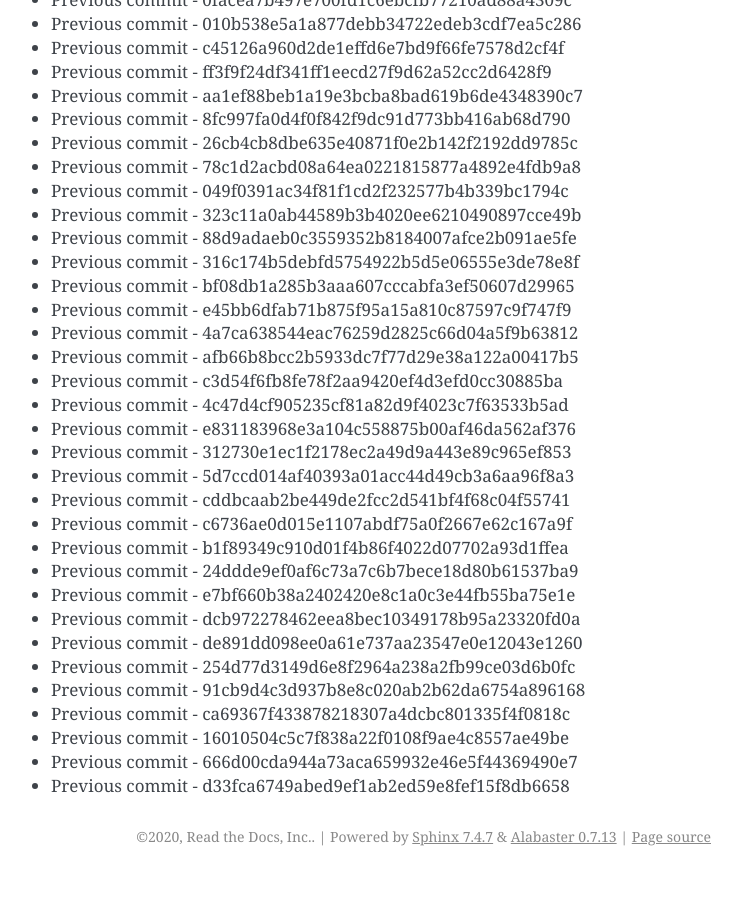
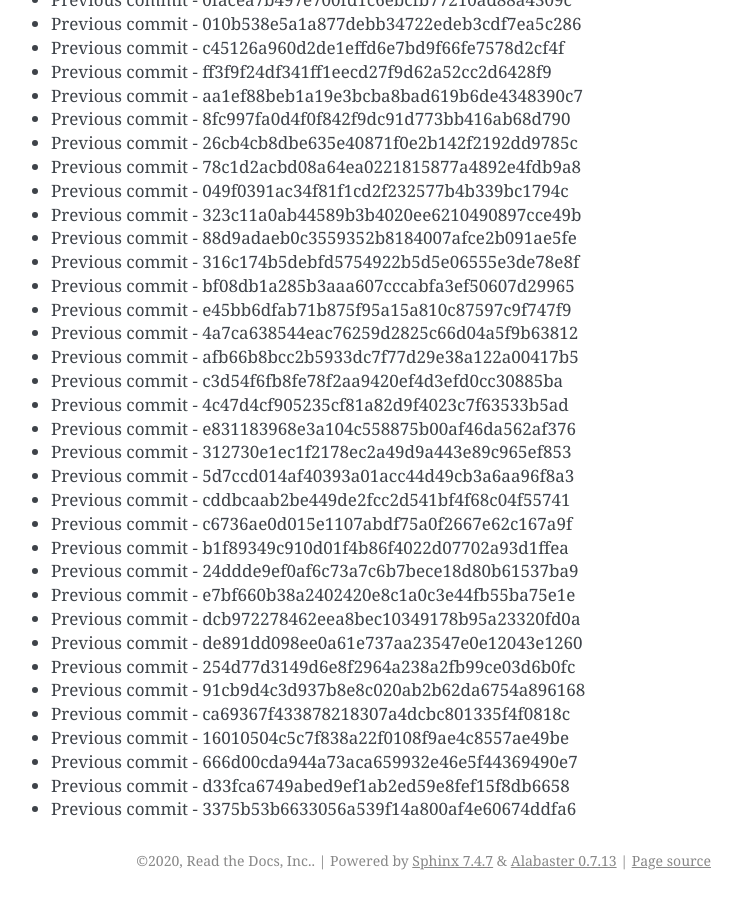
Before and after one commit to readthedocs/rtd-git-stresstest, a Sphinx documentation site: the page built from docs/updates.rst, in a window 1280 px wide and 900 px high, scrolled down 40277 px. Shown: the whole window, without its empty margins (399-1141 px from the left). Built offline with Sphinx 7.4.7, drawn with Linux system fonts in a browser that asks for light colours; before the commit the page ends 41153 px from its top, so only the background shows below that.

Commit message:
Generating commit from previous: 3375b53b6633056a539f14a800af4e60674ddfa6

```diff
--- a/docs/updates.rst
+++ b/docs/updates.rst
@@ -1724,3 +1724,4 @@ It can be tested for any performance characteristics.
 * Previous commit - 16010504c5c7f838a22f0108f9ae4c8557ae49be
 * Previous commit - 666d00cda944a73aca659932e46e5f44369490e7
 * Previous commit - d33fca6749abed9ef1ab2ed59e8fef15f8db6658
+* Previous commit - 3375b53b6633056a539f14a800af4e60674ddfa6
```
